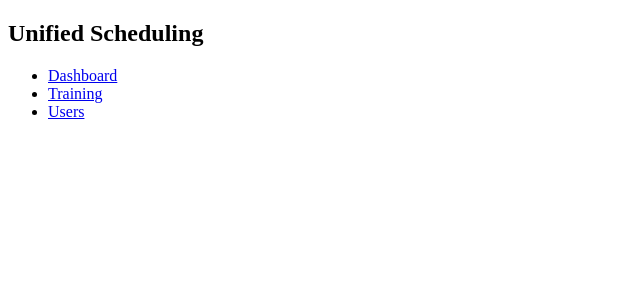
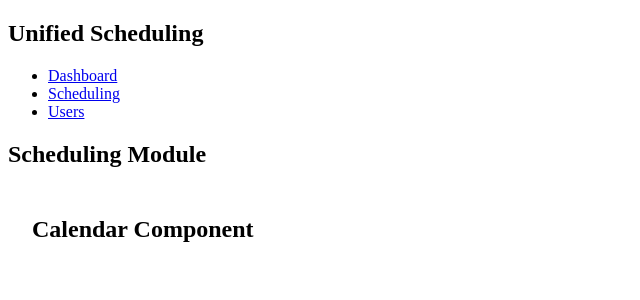
Before and after one commit to bcgov/unified-scheduling, a Vue app in the folder web/: page /scheduling in a window 1280 px wide. Shown: the top 300 px of the page, without its empty margins (0-640 px from the left). Built offline with nearby package versions, Linux system fonts and the light colour scheme; the HTML template or start-up script is replaced by a standard one.

Commit message:
POC lazy load granular  components - lazy load stores - fix eslint rules - run both oxlint and eslint inspired by https://alexop.dev/posts/opinionated-eslint-setup-vue-projects/

```diff
--- a/web/package.json
+++ b/web/package.json
@@ -14,7 +14,7 @@
     "type-check": "vue-tsc --build",
     "lint:oxlint": "oxlint . --fix",
     "lint:eslint": "eslint . --fix --cache",
-    "lint": "eslint --ext .ts,.vue --fix src --ignore-pattern \"src/types/**\"",
+    "lint": "run-s lint:*",
     "prettier:check": "prettier --check \"src/**/*.{ts,vue,js,json}\"",
     "prettier:fix": "prettier --write \"src/**/*.{ts,vue,js,json}\""
   },
--- a/web/src/App.vue
+++ b/web/src/App.vue
@@ -17,7 +17,7 @@ const isHome = () => route.name === 'Home'
           <RouterLink to="/dashboard" active-class="active">Dashboard</RouterLink>
         </li>
         <li>
-          <RouterLink to="/training" active-class="active">Training</RouterLink>
+          <RouterLink to="/scheduling" active-class="active">Scheduling</RouterLink>
         </li>
         <li>
           <RouterLink to="/users" active-class="active">Users</RouterLink>
--- a/web/src/main.ts
+++ b/web/src/main.ts
@@ -19,16 +19,6 @@ app.provide<Config>('config', config)
 
 config.modules.forEach(module => {
   console.log(`Module loaded: ${module}`);
-  if (module === 'training') {
-    router.addRoute({
-      path: '/training',
-      name: 'Training',
-      component: () => import('./modules/training/Training.vue'),
-      meta: {
-        title: 'Training',
-      },
-    });
-  }
 
   if (module === 'users') {
     router.addRoute({
--- /dev/null
+++ b/web/src/modules/scheduling/Scheduling.vue
@@ -0,0 +1,14 @@
+<script setup lang="ts">
+import Calendar from '@/shared/components/Calendar.vue';
+import { useSchedulingStore } from '@/stores/Scheduling';
+console.log('Scheduling Store:', useSchedulingStore().events);
+</script>
+
+<template>
+  <div class="scheduling-container">
+    <h2>Scheduling Module</h2>
+    <Calendar style="padding: 8px 24px;" />
+  </div>
+</template>
+
+<style scoped></style>
--- a/web/src/modules/training/Training.vue
+++ b/web/src/modules/training/Training.vue
@@ -1,9 +1,9 @@
-<script setup lang="ts"></script>
+<script setup lang="ts">
+</script>
 
 <template>
-  <div class="training-container">
-    <h2>Training Modules</h2>
-
+  <div class="training-container" style="padding: 8px 24px;">
+    <h2>Training Module</h2>
   </div>
 </template>
 
--- a/web/src/modules/users/Users.Vue
+++ b/web/src/modules/users/Users.Vue
@@ -1,10 +1,18 @@
 <script setup lang="ts">
+import { defineAsyncComponent } from 'vue'
+import { inject } from 'vue';
+
+const Training = defineAsyncComponent(() => import('../training/Training.vue'))
+
+const config = inject('config') as { modules: string[] };
+
 </script>
 
 <template>
-    <div class="users-container">
-        <h2>User Management</h2>
-    </div>
+  <div class="users-container">
+    <h2>User Management</h2>
+    <Training v-if="config.modules.includes('training')" />
+  </div>
 </template>
 
 <style scoped></style>
--- a/web/src/router/index.ts
+++ b/web/src/router/index.ts
@@ -13,6 +13,14 @@ const routes: RouteRecordRaw[] = [
       title: 'Dashboard',
     },
   },
+  {
+    path: '/scheduling',
+    name: 'Scheduling',
+    component: () => import('../modules/scheduling/Scheduling.vue'),
+    meta: {
+      title: 'Scheduling',
+    },
+  }
 ]
 
 const router = createRouter({
--- /dev/null
+++ b/web/src/shared/components/Calendar.vue
@@ -0,0 +1,10 @@
+<script setup lang="ts">
+
+</script>
+
+<template>
+  <div class="calendar-component">
+    <h2>Calendar Component</h2>
+    <!-- Calendar implementation goes here -->
+  </div>
+</template>
--- /dev/null
+++ b/web/src/stores/Scheduling.ts
@@ -0,0 +1,17 @@
+import { ref } from 'vue'
+import { defineStore } from 'pinia'
+
+interface Event {
+  id?: string;
+  title?: string
+}
+
+export const useSchedulingStore = defineStore('scheduling', () => {
+  const events = ref<Event[]>([])
+
+  const addEvents = (newEvents: Event[]) => {
+    events.value.push(...newEvents)
+  }
+
+  return { events, addEvents }
+})
```
Also changed, not shown: web/eslint.config.ts (+7 -0 lines), web/src/stores/Users.ts (added, +12 -0 lines).
